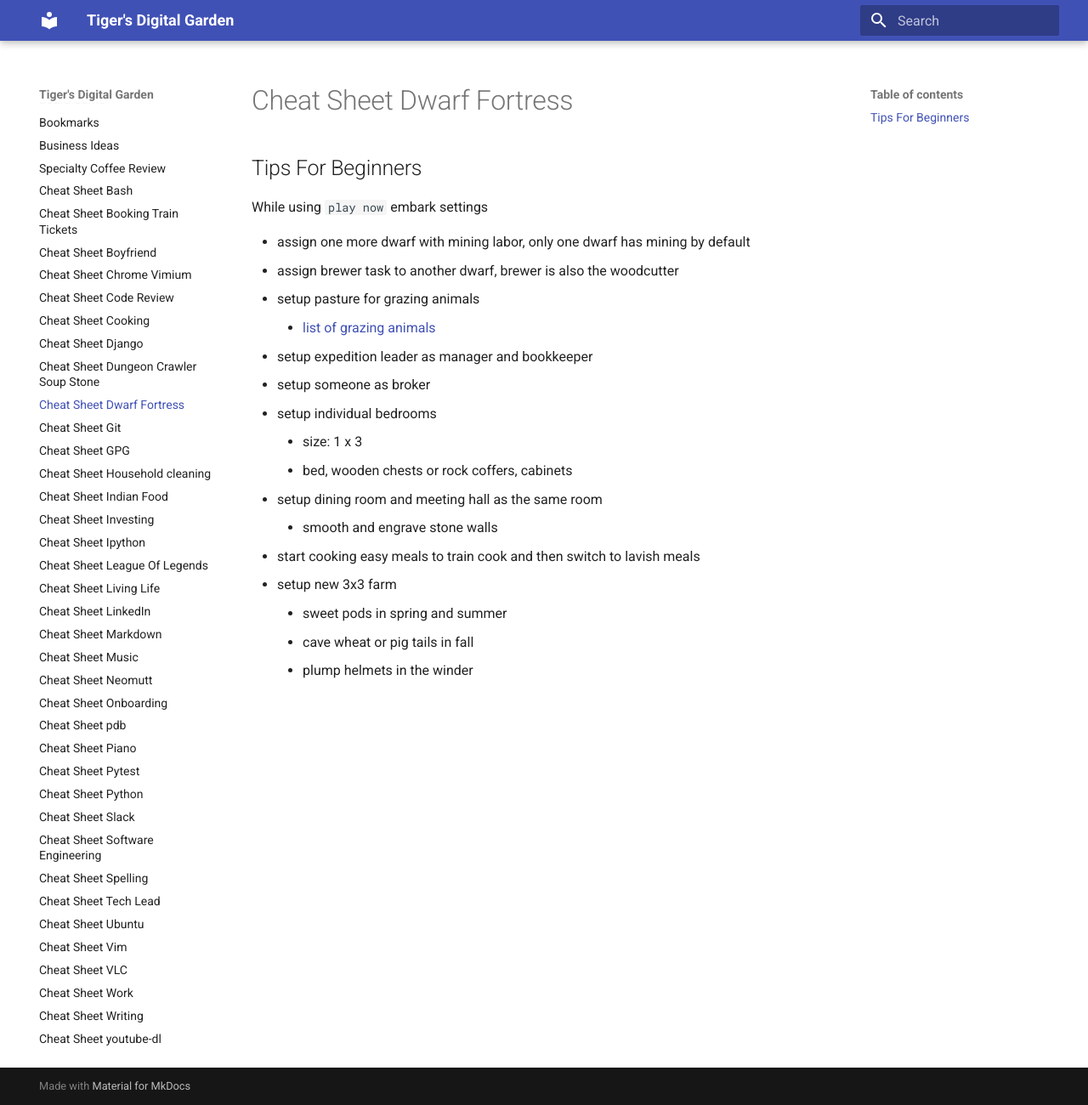
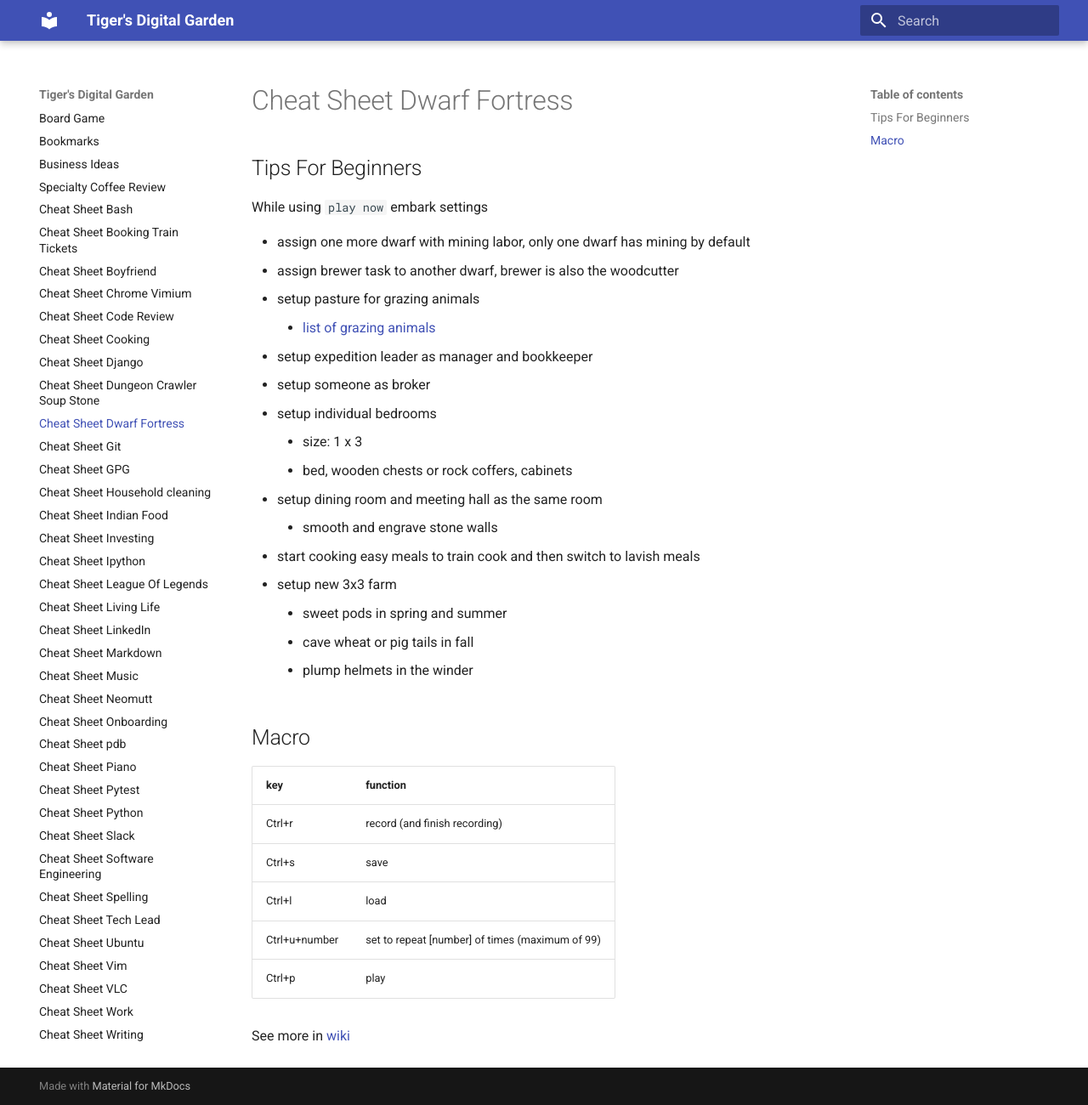
Before and after one commit to ynotstartups/notes, an MkDocs documentation site: the page built from notes/cheat-sheet-dwarf-fortress.md, in a window 1280 px wide and 1300 px high. Shown: the whole window at 85% size. Built offline with MkDocs 1.6.1 and Material for MkDocs 9.7.7, drawn with Linux system fonts in a browser that asks for light colours.

Commit message:
add macro

```diff
--- a/notes/cheat-sheet-dwarf-fortress.md
+++ b/notes/cheat-sheet-dwarf-fortress.md
@@ -20,3 +20,15 @@
   - sweet pods in spring and summer
   - cave wheat or pig tails in fall
   - plump helmets in the winder
+
+## Macro
+
+| key           | function                                          |
+| ------------- | ------------------------------------------------- |
+| Ctrl+r        | record (and finish recording)                     |
+| Ctrl+s        | save                                              |
+| Ctrl+l        | load                                              |
+| Ctrl+u+number | set to repeat \[number\] of times (maximum of 99) |
+| Ctrl+p        | play                                              |
+
+See more in [wiki](https://dwarffortresswiki.org/index.php/DF2014:Macros_and_keymaps#:~:text=To%20create%20a%20macro%2C%20press,list%20just%20press%20Ctrl%2Bl.)
```
